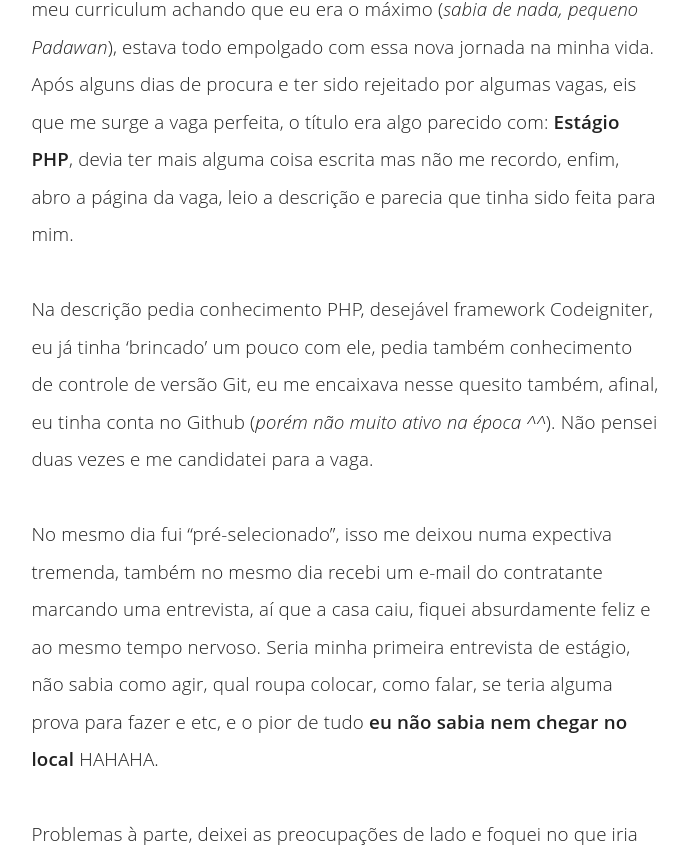
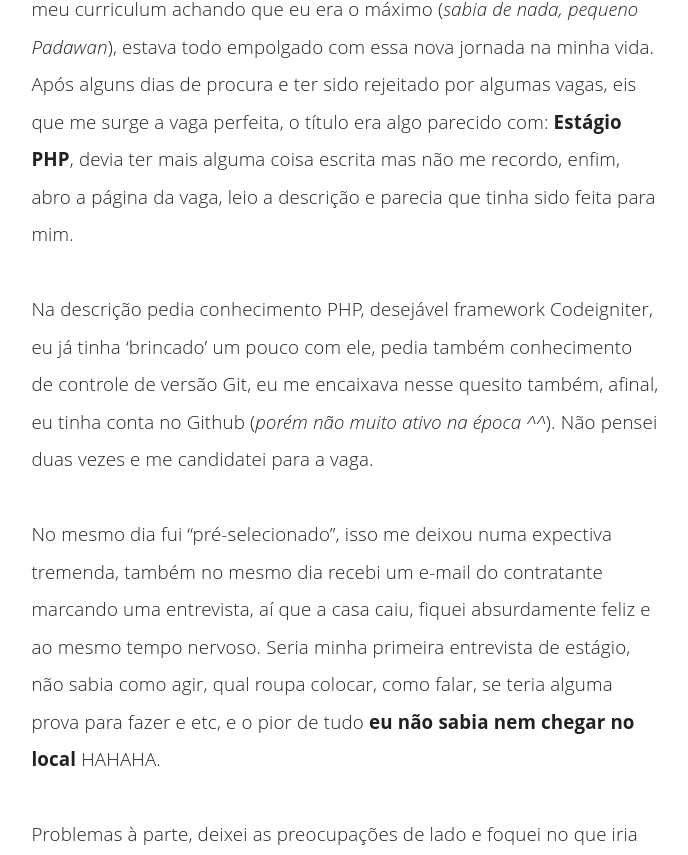
Before and after one commit to hugocarreira/hugocarreira.github.io, a Jekyll site: the page built from _posts/2016-07-17-o-meu-primeiro-estagio.markdown, in a window 1280 px wide. Shown: the part 1135-1990 px from the top of the page, without its empty margins (295-983 px from the left). Built offline with Jekyll 4.4.1, drawn with Linux system fonts in a browser that asks for light colours; comment, search, counter and statistics services are not loaded.

Commit message:
ajustes strong

```diff
--- a/assets/css/components/_typography.scss
+++ b/assets/css/components/_typography.scss
@@ -38,7 +38,7 @@ h6 { font-size: $h6-fontsize; line-height: 110%; margin: ($h6-fontsize / 2) 0 ($
 
 // Text Styles
 em { font-style: italic; }
-strong { font-weight: 500; }
+strong { font-weight: 700; }
 small { font-size: 75%; }
 .light { font-weight: 300; }
 .thin { font-weight: 200; }
--- a/assets/css/styles.scss
+++ b/assets/css/styles.scss
@@ -53,10 +53,6 @@ section {
             margin-bottom: 2em;
             line-height: 2;
             letter-spacing: .01rem;
-        }
-
-        strong {
-          font-weight: 600;
         }
     }
 }
```
